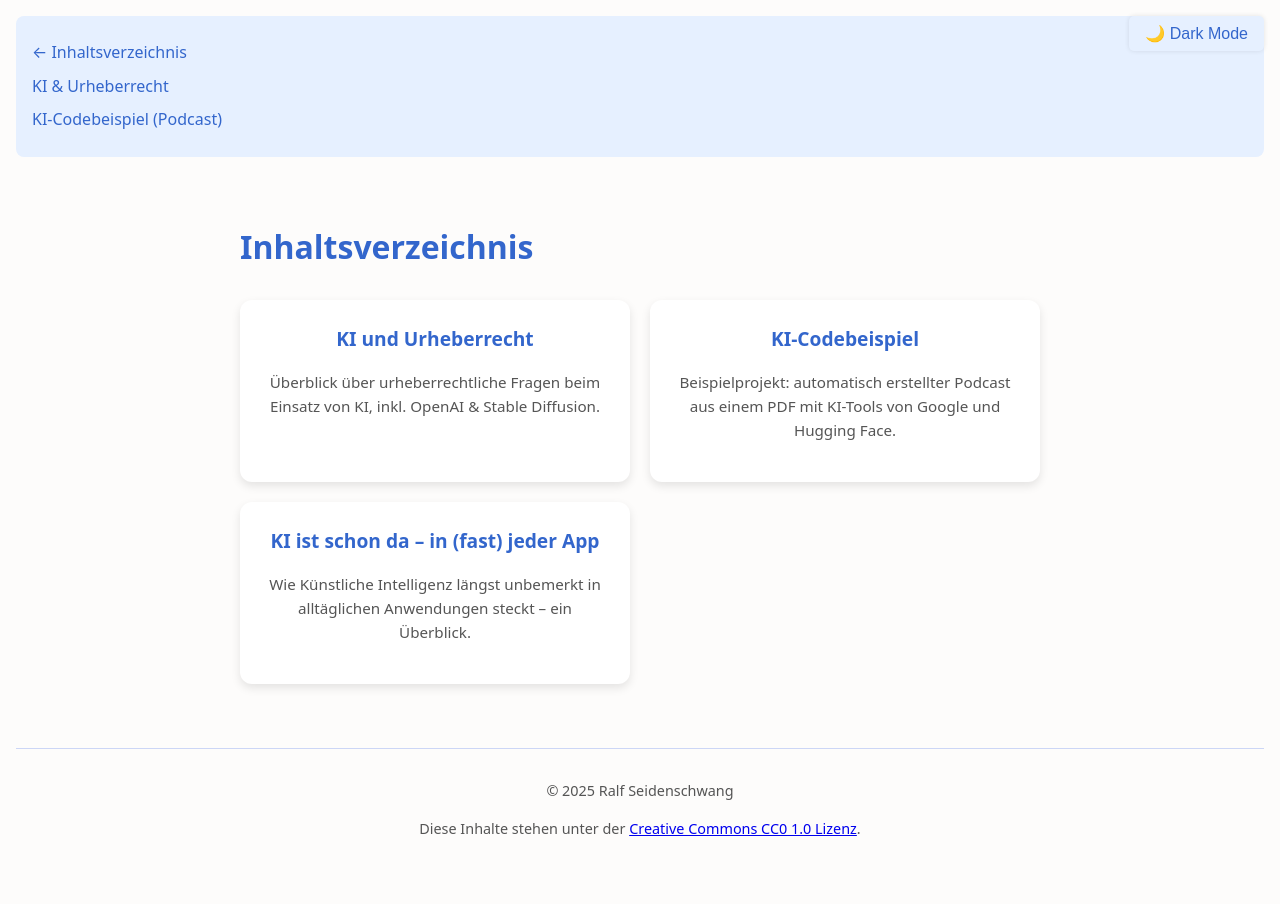
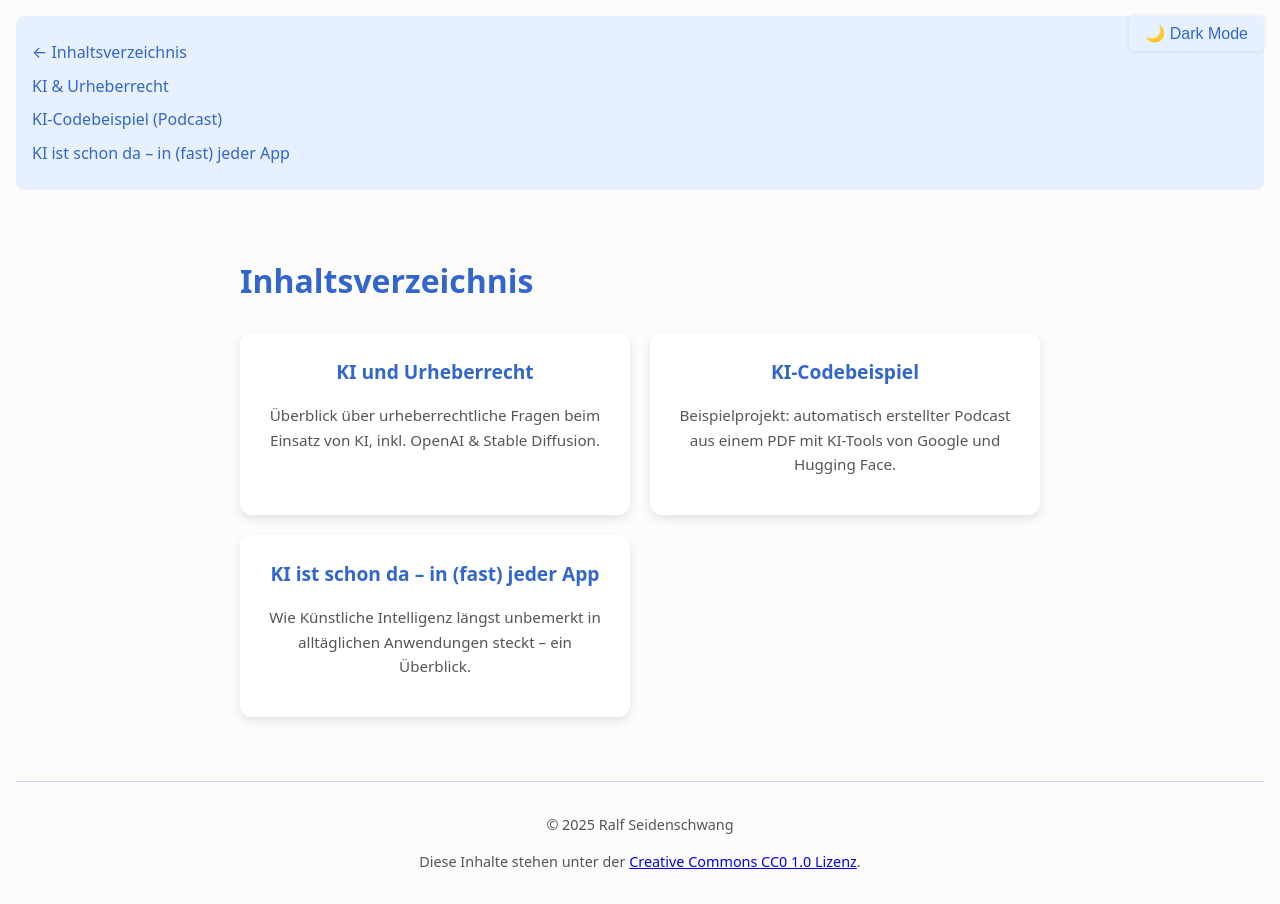
Before and after one commit to RalfSei/RalfSei.github.io, a Jekyll site: the page built from index.md, in a window 1280 px wide. Built offline with Jekyll 4.4.1, drawn with Linux system fonts in a browser that asks for light colours.

Commit message:
Update nav.html

```diff
--- a/_includes/nav.html
+++ b/_includes/nav.html
@@ -1,3 +1,4 @@
 <li><a href="/">← Inhaltsverzeichnis</a></li>
 <li><a href="/ki-urheberrecht/">KI & Urheberrecht</a></li>
 <li><a href="/legaltech-codebeispiel">KI-Codebeispiel (Podcast)</a></li>
+<li><a href="/KI-in-Alltags-Apps/">KI ist schon da – in (fast) jeder App</a></li>
```
